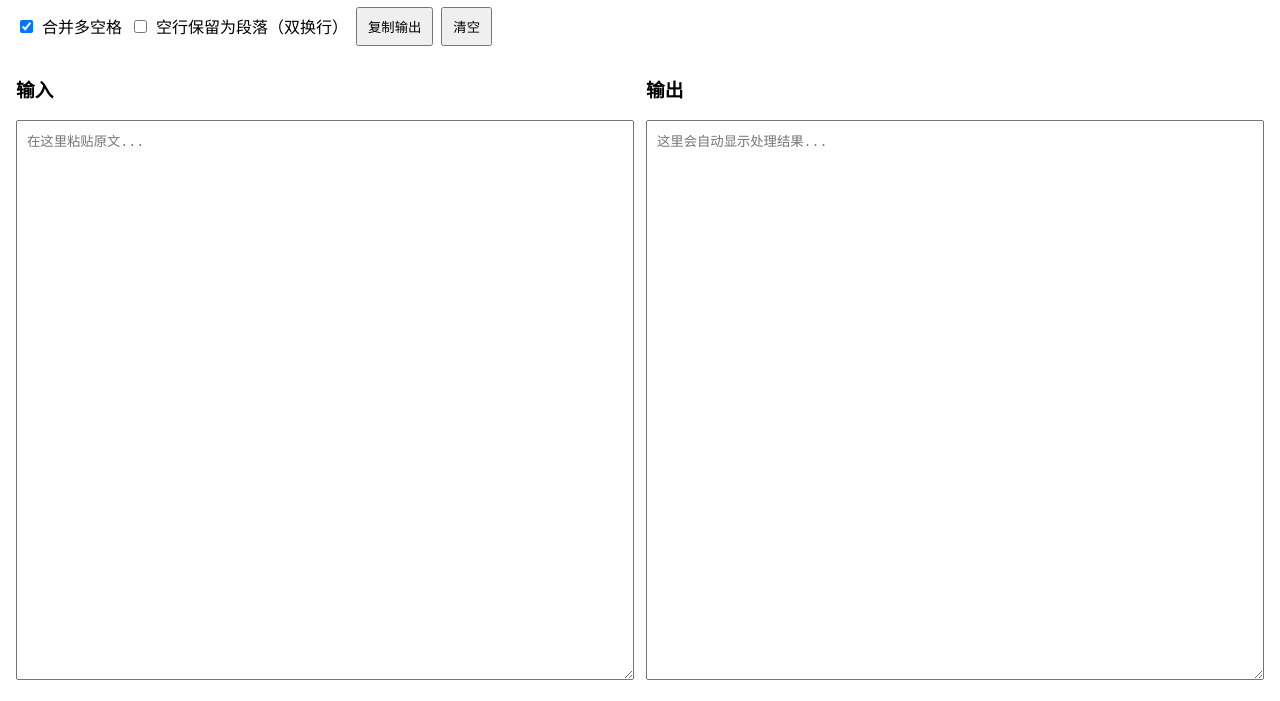
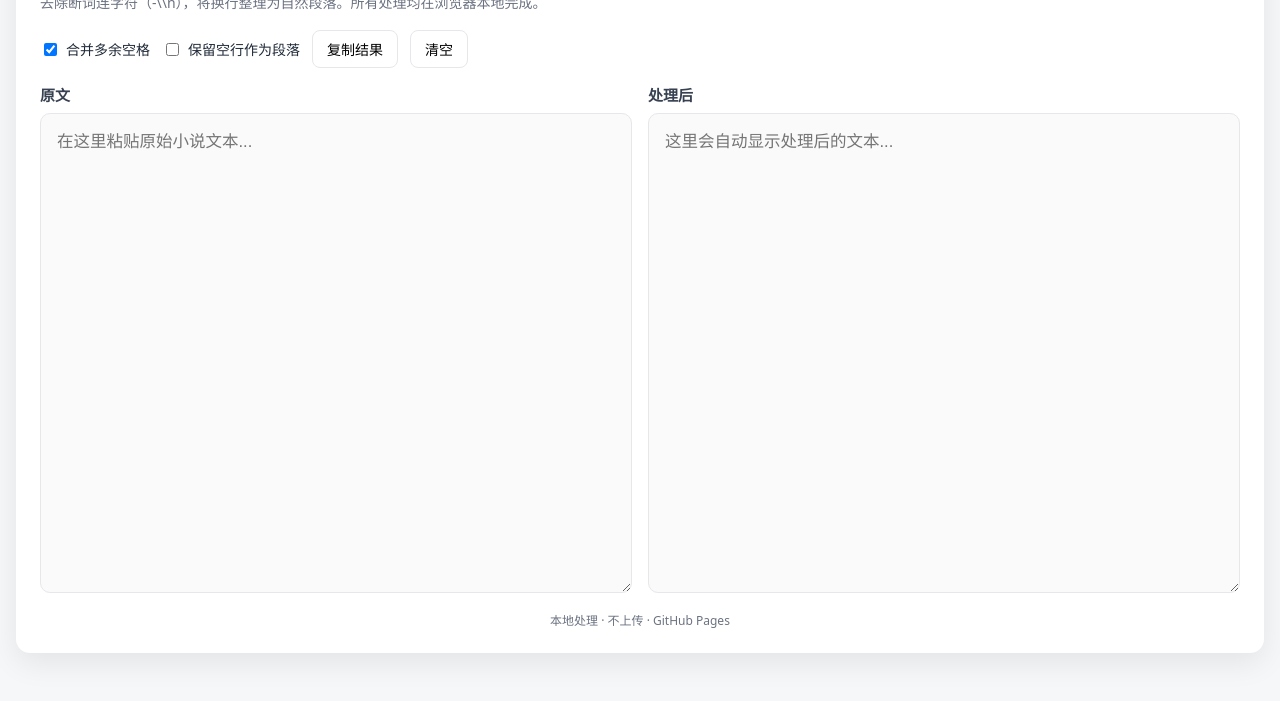
Before and after one commit to xq261/text-cleaner, a plain HTML site: page novel-paragraph-handler.html in a window 1280 px wide. Shown: the part 110-811 px from the top of the page. Drawn offline with Linux system fonts and the light colour scheme.

Commit message:
Update novel-paragraph-handler.html

```diff
--- a/novel-paragraph-handler.html
+++ b/novel-paragraph-handler.html
@@ -2,112 +2,232 @@
 <html lang="zh-CN">
 <head>
   <meta charset="utf-8" />
-  <meta name="viewport" content="width=device-width,initial-scale=1" />
-  <title>文本正则清洗</title>
+  <meta name="viewport" content="width=device-width, initial-scale=1" />
+  <title>小说段落清洗工具</title>
+
   <style>
-    body { font-family: system-ui, sans-serif; margin: 16px; }
-    .wrap { display: grid; grid-template-columns: 1fr 1fr; gap: 12px; }
-    textarea { width: 100%; height: 70vh; padding: 10px; box-sizing: border-box; }
-    .bar { display:flex; gap:8px; align-items:center; margin: 10px 0; flex-wrap: wrap; }
-    button { padding: 8px 10px; }
-    label { display:flex; gap:6px; align-items:center; }
-    .hint { color:#666; font-size: 12px; }
-    @media (max-width: 900px){ .wrap{ grid-template-columns: 1fr; } textarea{ height: 40vh; } }
+    :root {
+      --bg: #f6f7f9;
+      --panel: #ffffff;
+      --border: #e5e7eb;
+      --primary: #2563eb;
+      --text: #1f2937;
+      --muted: #6b7280;
+    }
+
+    body {
+      margin: 0;
+      padding: 32px 16px;
+      background: var(--bg);
+      color: var(--text);
+      font-family:
+        "PingFang SC",
+        "Microsoft YaHei",
+        "Noto Sans SC",
+        system-ui,
+        -apple-system,
+        BlinkMacSystemFont,
+        "Segoe UI",
+        sans-serif;
+    }
+
+    .container {
+      max-width: 1200px;
+      margin: 0 auto;
+      background: var(--panel);
+      padding: 24px;
+      border-radius: 14px;
+      box-shadow: 0 10px 30px rgba(0,0,0,0.08);
+    }
+
+    h1 {
+      margin: 0 0 8px;
+      font-size: 26px;
+    }
+
+    .desc {
+      margin-bottom: 18px;
+      font-size: 14px;
+      color: var(--muted);
+    }
+
+    .toolbar {
+      display: flex;
+      gap: 12px;
+      flex-wrap: wrap;
+      margin-bottom: 16px;
+      font-size: 14px;
+    }
+
+    .toolbar label {
+      display: flex;
+      align-items: center;
+      gap: 6px;
+      cursor: pointer;
+    }
+
+    .toolbar button {
+      padding: 8px 14px;
+      border-radius: 8px;
+      border: 1px solid var(--border);
+      background: #fff;
+      cursor: pointer;
+      font-size: 14px;
+    }
+
+    .toolbar button:hover {
+      border-color: var(--primary);
+      color: var(--primary);
+    }
+
+    .editor {
+      display: grid;
+      grid-template-columns: 1fr 1fr;
+      gap: 16px;
+    }
+
+    @media (max-width: 900px) {
+      .editor {
+        grid-template-columns: 1fr;
+      }
+    }
+
+    .panel {
+      display: flex;
+      flex-direction: column;
+    }
+
+    .panel h3 {
+      margin: 0 0 8px;
+      font-size: 15px;
+      color: #374151;
+    }
+
+    textarea {
+      width: 100%;
+      min-height: 60vh;
+      resize: vertical;
+      padding: 14px 16px;
+      border-radius: 10px;
+      border: 1px solid var(--border);
+      font-size: 16.5px;
+      line-height: 1.65;
+      color: #111827;
+      background: #fafafa;
+      box-sizing: border-box;
+      outline: none;
+      font-family:
+        "PingFang SC",
+        "Microsoft YaHei",
+        "Noto Sans SC",
+        sans-serif;
+    }
+
+    textarea:focus {
+      border-color: var(--primary);
+      background: #ffffff;
+    }
+
+    footer {
+      margin-top: 18px;
+      text-align: center;
+      font-size: 12px;
+      color: var(--muted);
+    }
   </style>
 </head>
+
 <body>
-  <h1>文本正则清洗</h1>
-  <div class="hint">所有处理在浏览器本地完成，不上传。</div>
+  <div class="container">
+    <h1>小说段落清洗工具</h1>
+    <div class="desc">
+      去除断词连字符（-\\n），将换行整理为自然段落。所有处理均在浏览器本地完成。
+    </div>
 
-  <div class="bar">
-    <label><input id="optTrim" type="checkbox" checked> 合并多空格</label>
-    <label><input id="optPara" type="checkbox"> 空行保留为段落（双换行）</label>
-    <button id="btnCopy">复制输出</button>
-    <button id="btnClear">清空</button>
-  </div>
+    <div class="toolbar">
+      <label>
+        <input id="optTrim" type="checkbox" checked />
+        合并多余空格
+      </label>
+      <label>
+        <input id="optPara" type="checkbox" />
+        保留空行作为段落
+      </label>
+      <button id="btnCopy">复制结果</button>
+      <button id="btnClear">清空</button>
+    </div>
 
-  <div class="wrap">
-    <div>
-      <h3>输入</h3>
-      <textarea id="inp" placeholder="在这里粘贴原文..."></textarea>
+    <div class="editor">
+      <div class="panel">
+        <h3>原文</h3>
+        <textarea id="input" placeholder="在这里粘贴原始小说文本..."></textarea>
+      </div>
+      <div class="panel">
+        <h3>处理后</h3>
+        <textarea id="output" readonly placeholder="这里会自动显示处理后的文本..."></textarea>
+      </div>
     </div>
-    <div>
-      <h3>输出</h3>
-      <textarea id="out" readonly placeholder="这里会自动显示处理结果..."></textarea>
-    </div>
+
+    <footer>
+      本地处理 · 不上传 · GitHub Pages
+    </footer>
   </div>
 
   <script>
-    const inp = document.getElementById('inp');
-    const out = document.getElementById('out');
-    const optTrim = document.getElementById('optTrim');
-    const optPara = document.getElementById('optPara');
+    const input = document.getElementById("input");
+    const output = document.getElementById("output");
+    const optTrim = document.getElementById("optTrim");
+    const optPara = document.getElementById("optPara");
+    const btnCopy = document.getElementById("btnCopy");
+    const btnClear = document.getElementById("btnClear");
 
-    function transform(text) {
-      // 统一换行（兼容 Windows \r\n）
+    function processText(text) {
+      // 统一换行
       let s = text.replace(/\r\n/g, "\n");
 
       // 1) 去掉断词连字符换行
       s = s.replace(/-\n/g, "");
 
       if (optPara.checked) {
-        // 保留空行作为段落：先把 >=2 个换行标记出来
-        s = s.replace(/\n{2,}/g, "\n\n");
-        // 单个换行变空格
+        // 用占位符保留段落
+        const token = "__PARA__";
+        s = s.replace(/\n{2,}/g, token);
         s = s.replace(/\n/g, " ");
-        // 再把段落标记恢复成双换行（用一个不太可能出现的占位符更稳，这里简单处理）
-        // 上面已经把所有 \n 都变空格了，所以此模式需要另一种写法：
-        // 更稳方案：先占位，再替换：
+        s = s.replace(new RegExp(token, "g"), "\n\n");
       } else {
-        // 2) 其余换行变空格
+        // 2) 所有换行变空格
         s = s.replace(/\n/g, " ");
       }
 
       if (optTrim.checked) {
-        // 合并多空格、去首尾空格
         s = s.replace(/[ \t]+/g, " ").trim();
       }
+
       return s;
     }
 
     function update() {
-      // 若启用“保留段落”，用占位符方式避免被覆盖
-      let text = inp.value.replace(/\r\n/g, "\n");
-      text = text.replace(/-\n/g, "");
-
-      if (optPara.checked) {
-        const token = "__PARA__TOKEN__";
-        text = text.replace(/\n{2,}/g, token);
-        text = text.replace(/\n/g, " ");
-        text = text.replace(new RegExp(token, "g"), "\n\n");
-      } else {
-        text = text.replace(/\n/g, " ");
-      }
-
-      if (optTrim.checked) text = text.replace(/[ \t]+/g, " ").trim();
-      out.value = text;
+      output.value = processText(input.value);
     }
 
-    inp.addEventListener('input', update);
-    optTrim.addEventListener('change', update);
-    optPara.addEventListener('change', update);
+    input.addEventListener("input", update);
+    optTrim.addEventListener("change", update);
+    optPara.addEventListener("change", update);
 
-    document.getElementById('btnCopy').addEventListener('click', async () => {
+    btnCopy.addEventListener("click", async () => {
       try {
-        await navigator.clipboard.writeText(out.value);
+        await navigator.clipboard.writeText(output.value);
       } catch {
-        out.select();
-        document.execCommand('copy');
+        output.select();
+        document.execCommand("copy");
       }
     });
 
-    document.getElementById('btnClear').addEventListener('click', () => {
-      inp.value = "";
-      out.value = "";
-      inp.focus();
+    btnClear.addEventListener("click", () => {
+      input.value = "";
+      output.value = "";
+      input.focus();
     });
-
-    update();
   </script>
 </body>
 </html>
```
